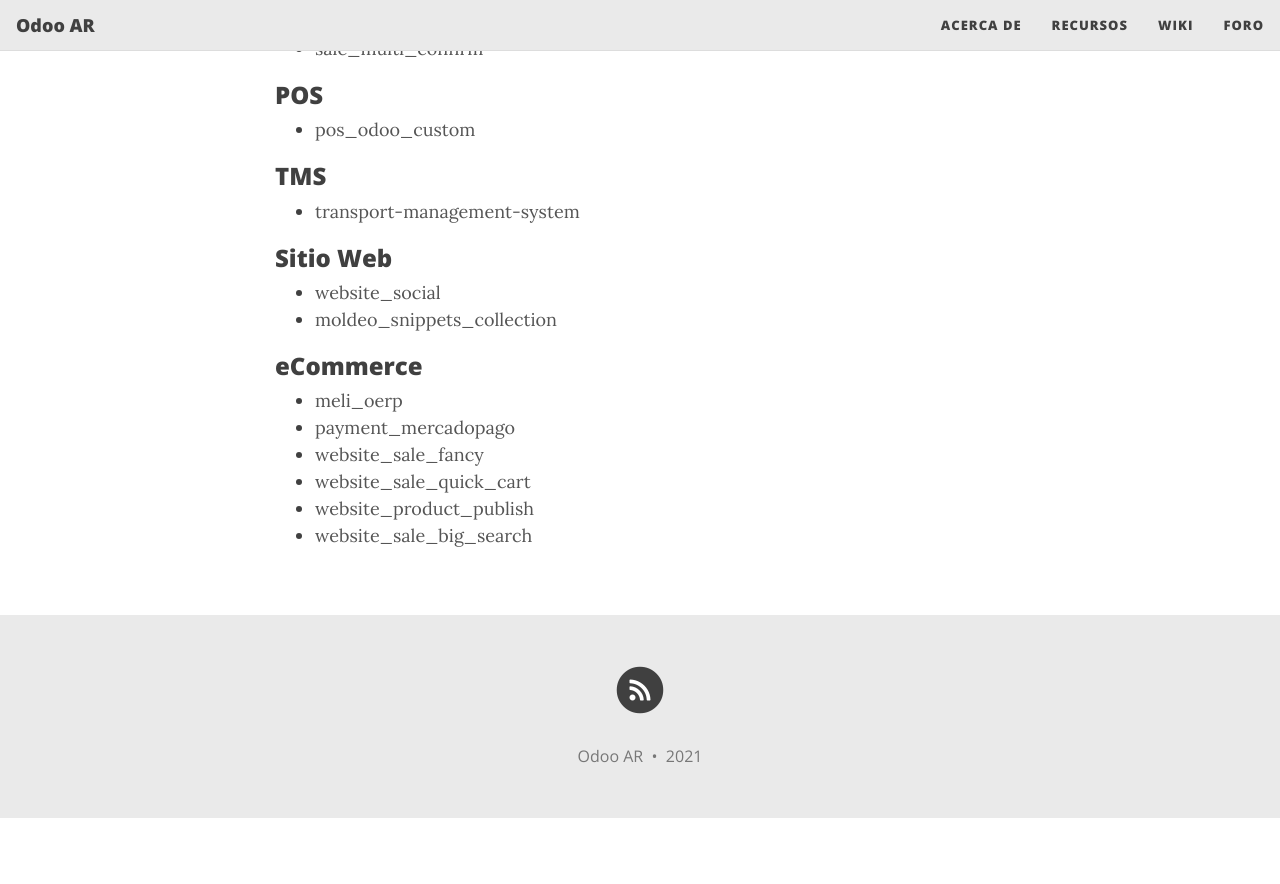
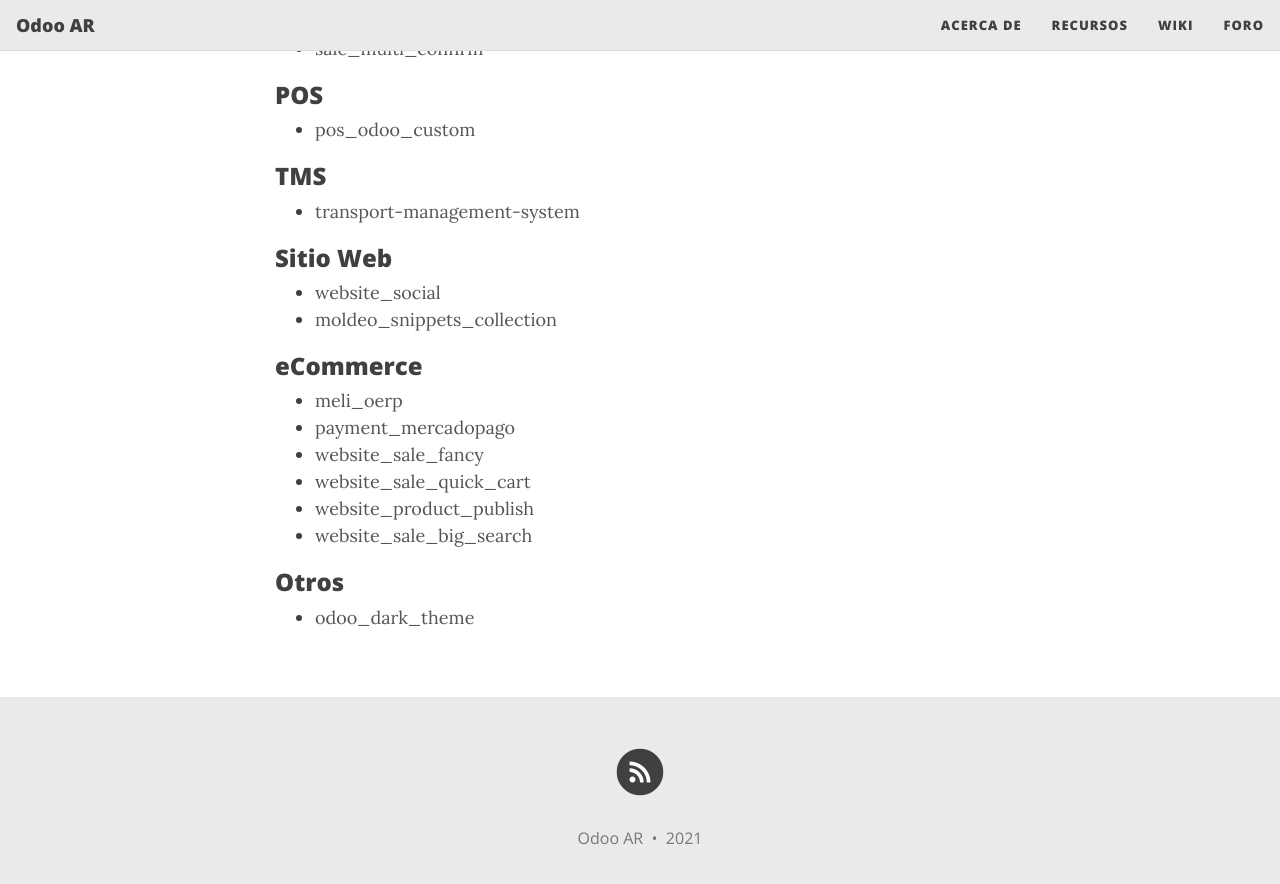
Before and after one commit to OdooAR/odooar.github.io, a Jekyll site: the page built from resources.md, in a window 1280 px wide and 900 px high, scrolled down 508 px. Shown: the top 884 px of the window. Built offline with Jekyll 4.4.1, drawn with Linux system fonts in a browser that asks for light colours; nearby versions of some CDN libraries; before the commit the page ends 1326 px from its top, so only the background shows below that.

Commit message:
update: src

```diff
--- a/resources.md
+++ b/resources.md
@@ -37,3 +37,7 @@ Recursos de interés al momento de implementar Odoo
 * [website_sale_quick_cart](https://github.com/ctmil/website_sale_quick_cart)
 * [website_product_publish](https://github.com/ctmil/website_product_publish)
 * [website_sale_big_search](https://github.com/ctmil/website_sale_big_search)
+
+### Otros
+
+* [odoo_dark_theme](https://github.com/codize-app/odoo_dark_theme)
```
